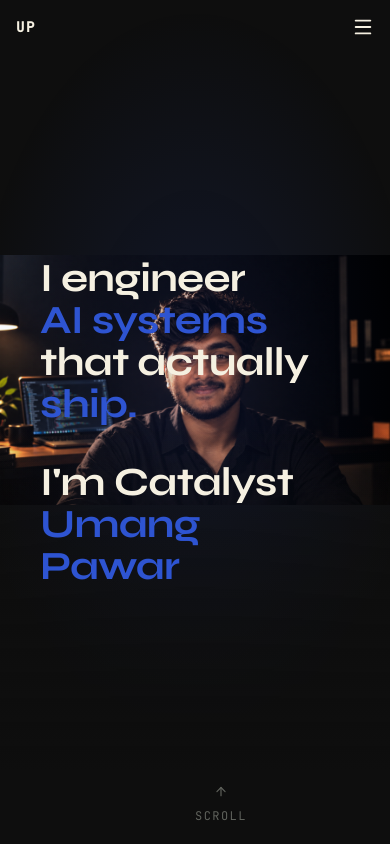
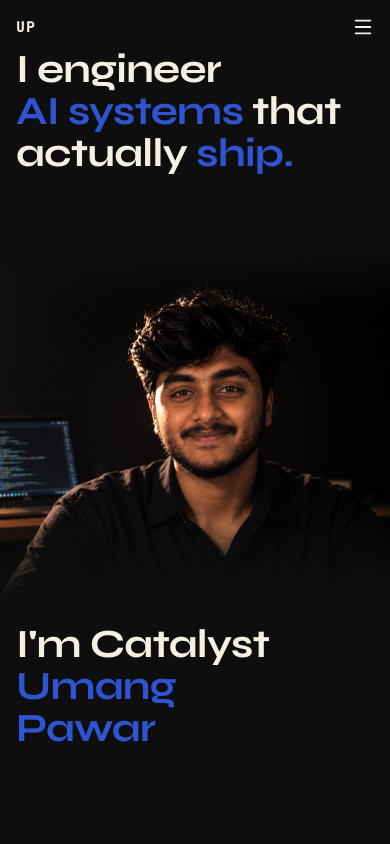
Before and after one commit to Umang07-cell/Portfolio-, a React (Vite) app: page / in a window 390 px wide. Shown: the top 844 px of the page. Built offline with nearby package versions, Linux system fonts and the light colour scheme.

Commit message:
mobile responsiveness

```diff
--- a/src/components/HeroV2.jsx
+++ b/src/components/HeroV2.jsx
@@ -38,7 +38,7 @@ export default function HeroV2() {
       >
         <div className="hero-v2__split-content">
 
-          {/* Left Text */}
+          {/* Left Text — shows at TOP on mobile */}
           <div className="hero-v2__left">
             <motion.h1
               className="hero-v2__headline hero-v2__headline--left"
@@ -57,7 +57,14 @@ export default function HeroV2() {
             </motion.h1>
           </div>
 
-          {/* Right Text */}
+          {/* Mobile-only photo — sits between the two text blocks */}
+          <div
+            className="hero-v2__mobile-photo"
+            style={{ backgroundImage: "url('/hero-image.png')" }}
+            aria-hidden="true"
+          />
+
+          {/* Right Text — shows at BOTTOM on mobile */}
           <div className="hero-v2__right">
             <motion.h1
               className="hero-v2__headline hero-v2__headline--right"
--- a/src/components/TimelineV2.jsx
+++ b/src/components/TimelineV2.jsx
@@ -644,12 +644,12 @@ export default function TimelineV2() {
             preserveAspectRatio="none"
             style={{
               position: "absolute",
-              left: "50%",
+              left: isMobile ? "0px" : "50%",
               top: 0,
               bottom: 0,
-              width: "160px",
+              width: isMobile ? "60px" : "160px",
               height: "100%",
-              transform: "translateX(-50%)",
+              transform: isMobile ? "none" : "translateX(-50%)",
               overflow: "visible",
               pointerEvents: "none",
             }}
@@ -684,11 +684,11 @@ export default function TimelineV2() {
             transition={{ duration: 0.2, ease: "easeOut" }}
             style={{
               position: "absolute",
-              left: "50%",
+              left: isMobile ? "30px" : "50%",
               top: reduceMotion ? "100%" : carY,
               marginLeft: "-14px",
               marginTop: "-21px",
-              x: reduceMotion ? 0 : carX,
+              x: (reduceMotion || isMobile) ? 0 : carX,
               width: "28px",
               height: "42px",
               display: "grid",
--- a/src/styles/components.css
+++ b/src/styles/components.css
@@ -119,20 +119,82 @@
   text-transform: uppercase;
 }
 
+/* Mobile photo — hidden on desktop */
+.hero-v2__mobile-photo {
+  display: none;
+}
+
 @media (max-width: 900px) {
   .desktop-br {
     display: none;
   }
 
+  /* Hero becomes a tall flex column: text → photo → text */
+  .hero-v2 {
+    min-height: 100svh;
+    align-items: stretch;
+    padding: 0;
+  }
+
+  .hero-v2__bg-layer {
+    display: none; /* Full-screen bg replaced by the sandwiched photo */
+  }
+
+  .hero-v2__inner {
+    display: flex;
+    flex-direction: column;
+    padding: 0;
+    max-width: 100%;
+    flex: 1;
+  }
+
   .hero-v2__split-content {
     flex-direction: column;
-    padding-top: 0;
-    gap: var(--space-12);
-  }
-
+    padding: 0;
+    gap: 0;
+    flex: 1;
+    align-items: stretch;
+  }
+
+  /* Top text block */
+  .hero-v2__left {
+    padding: var(--space-16) var(--gutter) var(--space-8);
+    background: var(--bg-primary);
+    align-items: flex-start;
+  }
+
+  /* Middle photo — visible only on mobile */
+  .hero-v2__mobile-photo {
+    display: block;
+    width: 100%;
+    flex: 0 0 42vh;
+    background-size: cover;
+    background-position: center 15%;
+    background-repeat: no-repeat;
+    position: relative;
+  }
+
+  /* Fade edges into the dark background so it blends */
+  .hero-v2__mobile-photo::before {
+    content: '';
+    position: absolute;
+    inset: 0;
+    background: linear-gradient(
+      to bottom,
+      var(--bg-primary) 0%,
+      transparent 18%,
+      transparent 75%,
+      var(--bg-primary) 100%
+    );
+    z-index: 1;
+  }
+
+  /* Bottom text block */
   .hero-v2__right {
+    padding: var(--space-8) var(--gutter) var(--space-16);
     align-items: flex-start;
     text-align: left;
+    background: var(--bg-primary);
   }
 }
 
@@ -1848,20 +1910,32 @@
    TIMELINE V2 MOBILE OVERRIDES
    -------------------------------------------------------------------------- */
 @media (max-width: 900px) {
-  /* Collapse left slot → 0, road column → 60px, cards → remaining width */
+  /* Road is on the left (60px), cards take the rest */
   .timeline-v2-milestone {
     grid-template-columns: 0 60px 1fr !important;
     gap: 0.5rem !important;
-  }
-
-  /* Hide the empty left slot entirely so it takes no space */
+    align-items: flex-start !important;
+  }
+
+  /* Hide the empty left slot — all cards shown in right slot */
   .timeline-left-slot {
     display: none !important;
   }
 
-  /* Make cards fill full width in the right column */
+  /* Cards fill the right column */
   .timeline-right-slot {
     justify-content: flex-start !important;
     width: 100%;
   }
-}
+
+  /* Marker dot: reset the JS-calculated translateX so it centers on the 60px road strip */
+  .timeline-marker-container {
+    transform: none !important;
+    justify-self: center;
+  }
+
+  /* Hide the side connector line — not needed in single-column layout */
+  .timeline-marker-line {
+    display: none !important;
+  }
+}
```
